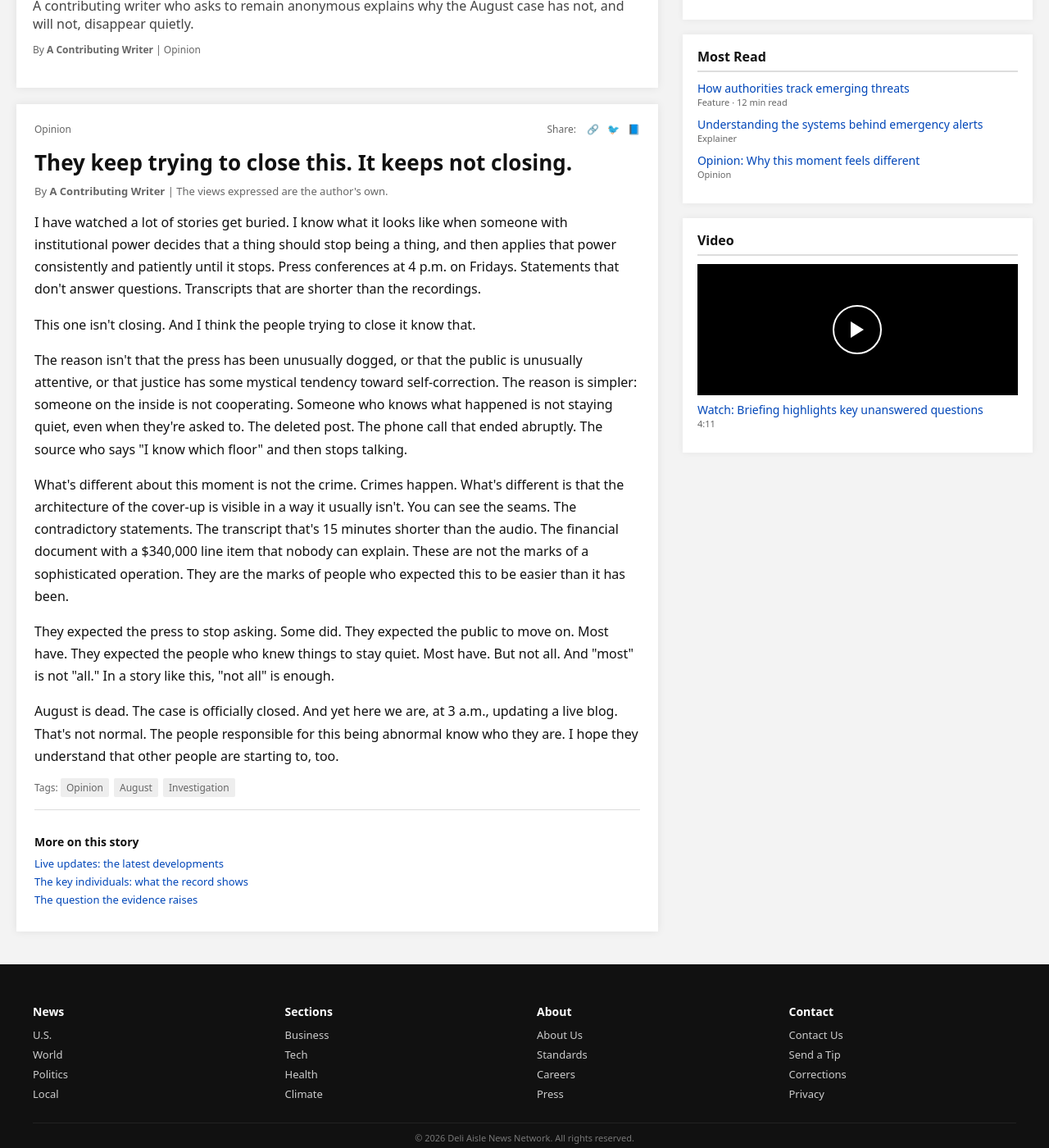
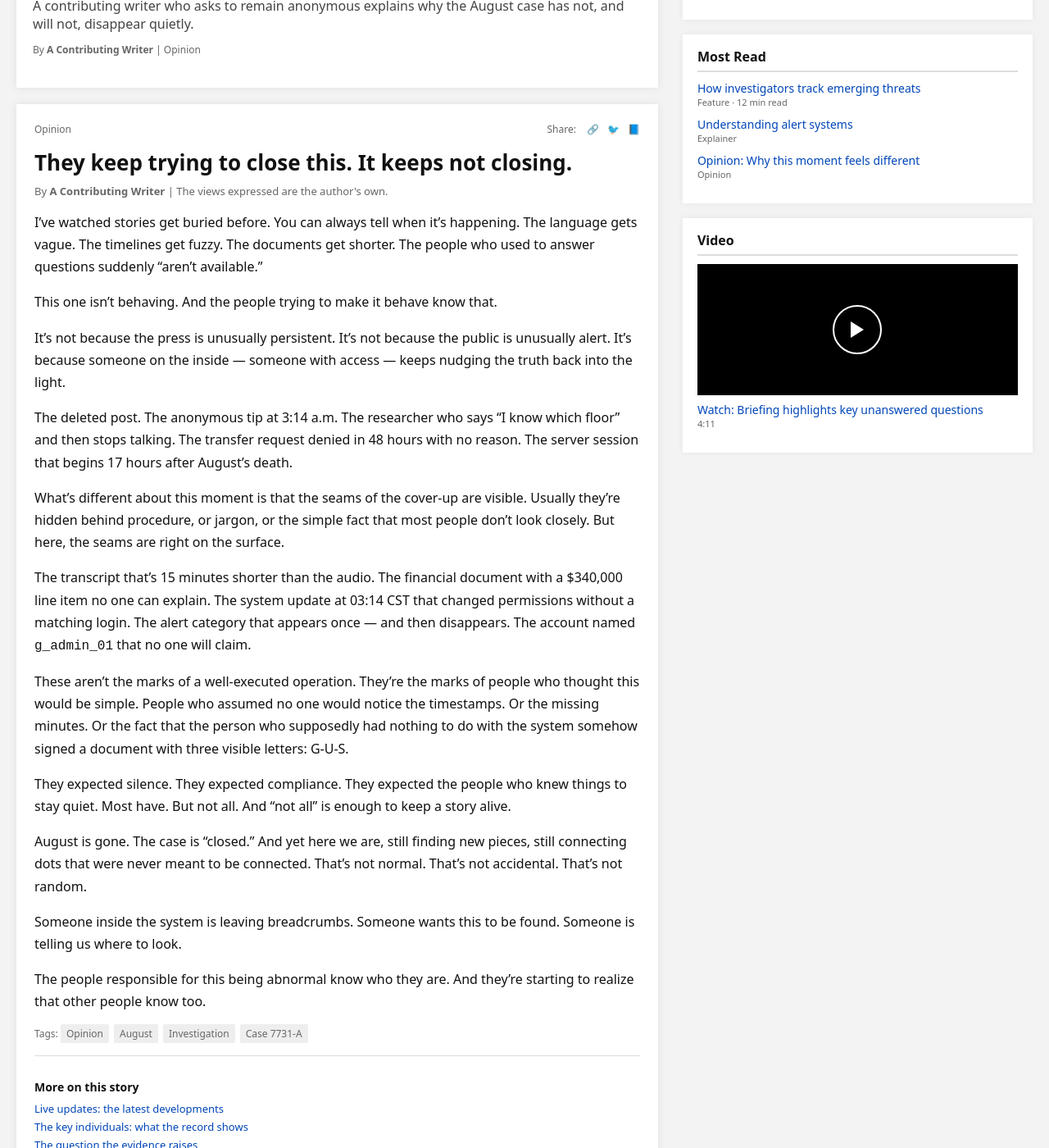
Before and after one commit to NotAnIronman/ARG, a Jekyll site: the page built from pages/opinion.html, in a window 1280 px wide and 1400 px high, scrolled down 405 px. Shown: the whole window at 82% size. Built offline with Jekyll 4.4.1, drawn with Linux system fonts in a browser that asks for light colours; some of the changed text lies outside the part shown.

Commit message:
Update opinion.html

```diff
--- a/pages/opinion.html
+++ b/pages/opinion.html
@@ -1,45 +1,102 @@
 ---
 layout: default
-title: "Breaking News"
-breaking_headline: "Authorities investigating, as disgraced former Deli Aisle Owner found dead in apparent suicide."
+title: "Opinion"
+breaking_headline: "Opinion: Why this moment feels different — and why the people who want it to go away know it too."
 show_banner: true
 ---
 
 <div class="page">
     <div>
+
         <article class="hero-card">
             <div class="hero-tag">Opinion</div>
             <h2 class="hero-headline">Opinion: Why this moment feels different — and why the people who want it to go away know it too.</h2>
-            <div class="hero-subheadline">A contributing writer who asks to remain anonymous explains why the August case has not, and will not, disappear quietly.</div>
+            <div class="hero-subheadline">
+                A contributing writer who asks to remain anonymous explains why the August case has not, and will not, disappear quietly.
+            </div>
             <div class="hero-meta">By <strong>A Contributing Writer</strong> | Opinion</div>
         </article>
 
         <article class="article-detail">
-            <div class="article-detail-header"><div>Opinion</div><div class="share-icons">Share: <span>🔗</span><span>🐦</span><span>📘</span></div></div>
+            <div class="article-detail-header">
+                <div>Opinion</div>
+                <div class="share-icons">Share: <span>🔗</span><span>🐦</span><span>📘</span></div>
+            </div>
+
             <h1>They keep trying to close this. It keeps not closing.</h1>
             <div class="byline">By <strong>A Contributing Writer</strong> | The views expressed are the author's own.</div>
 
-            <p>I have watched a lot of stories get buried. I know what it looks like when someone with institutional power decides that a thing should stop being a thing, and then applies that power consistently and patiently until it stops. Press conferences at 4 p.m. on Fridays. Statements that don't answer questions. Transcripts that are shorter than the recordings.</p>
+            <p>
+                I’ve watched stories get buried before. You can always tell when it’s happening. The language gets vague. The timelines get fuzzy. The documents get shorter. The people who used to answer questions suddenly “aren’t available.”
+            </p>
 
-            <p>This one isn't closing. And I think the people trying to close it know that.</p>
+            <p>
+                This one isn’t behaving. And the people trying to make it behave know that.
+            </p>
 
-            <p>The reason isn't that the press has been unusually dogged, or that the public is unusually attentive, or that justice has some mystical tendency toward self-correction. The reason is simpler: someone on the inside is not cooperating. Someone who knows what happened is not staying quiet, even when they're asked to. The deleted post. The phone call that ended abruptly. The source who says "I know which floor" and then stops talking.</p>
+            <p>
+                It’s not because the press is unusually persistent. It’s not because the public is unusually alert. It’s because someone on the inside — someone with access — keeps nudging the truth back into the light.
+            </p>
 
-            <!-- the writer submitted a second draft that named saintiagoon directly. editorial asked for the name to be removed pending legal review. the writer agreed. the second draft is on file. -->
+            <p>
+                The deleted post.
+                The anonymous tip at 3:14 a.m.
+                The researcher who says “I know which floor” and then stops talking.
+                The transfer request denied in 48 hours with no reason.
+                The server session that begins 17 hours after August’s death.
+            </p>
 
-            <p>What's different about this moment is not the crime. Crimes happen. What's different is that the architecture of the cover-up is visible in a way it usually isn't. You can see the seams. The contradictory statements. The transcript that's 15 minutes shorter than the audio. The financial document with a $340,000 line item that nobody can explain. These are not the marks of a sophisticated operation. They are the marks of people who expected this to be easier than it has been.</p>
+            <!-- second draft named a specific individual; removed pending legal review. draft on file. -->
 
-            <p>They expected the press to stop asking. Some did. They expected the public to move on. Most have. They expected the people who knew things to stay quiet. Most have. But not all. And "most" is not "all." In a story like this, "not all" is enough.</p>
+            <p>
+                What’s different about this moment is that the seams of the cover‑up are visible. Usually they’re hidden behind procedure, or jargon, or the simple fact that most people don’t look closely. But here, the seams are right on the surface.
+            </p>
 
-            <p>August is dead. The case is officially closed. And yet here we are, at 3 a.m., updating a live blog. That's not normal. The people responsible for this being abnormal know who they are. I hope they understand that other people are starting to, too.</p>
+            <p>
+                The transcript that’s 15 minutes shorter than the audio.
+                The financial document with a $340,000 line item no one can explain.
+                The system update at 03:14 CST that changed permissions without a matching login.
+                The alert category that appears once — and then disappears.
+                The account named <code>g_admin_01</code> that no one will claim.
+            </p>
 
-            <div class="article-tags">Tags: <span>Opinion</span><span>August</span><span>Investigation</span></div>
+            <!-- internal note: writer referenced April 17–18 update explicitly; editors softened language -->
+
+            <p>
+                These aren’t the marks of a well‑executed operation. They’re the marks of people who thought this would be simple. People who assumed no one would notice the timestamps. Or the missing minutes. Or the fact that the person who supposedly had nothing to do with the system somehow signed a document with three visible letters: G‑U‑S.
+            </p>
+
+            <p>
+                They expected silence. They expected compliance. They expected the people who knew things to stay quiet. Most have. But not all. And “not all” is enough to keep a story alive.
+            </p>
+
+            <p>
+                August is gone. The case is “closed.” And yet here we are, still finding new pieces, still connecting dots that were never meant to be connected. That’s not normal. That’s not accidental. That’s not random.
+            </p>
+
+            <p>
+                Someone inside the system is leaving breadcrumbs.
+                Someone wants this to be found.
+                Someone is telling us where to look.
+            </p>
+
+            <!-- breadcrumb: "where to look" refers to April 17 logs, 3:14 a.m. tip, and Document 44-B -->
+
+            <p>
+                The people responsible for this being abnormal know who they are. And they’re starting to realize that other people know too.
+            </p>
+
+            <div class="article-tags">
+                Tags: <span>Opinion</span><span>August</span><span>Investigation</span><span>Case 7731-A</span>
+            </div>
+
             <div class="more-on-story">
                 <h4>More on this story</h4>
                 <a href="liveupdates.html">Live updates: the latest developments</a>
                 <a href="individuals.html">The key individuals: what the record shows</a>
                 <a href="WhoDidIt.html">The question the evidence raises</a>
             </div>
+
         </article>
     </div>
 
@@ -50,12 +107,14 @@ show_banner: true
             <div class="list-item"><a href="briefing.html">Officials release partial statement</a><span>12 min ago</span></div>
             <div class="list-item"><a href="individuals.html">What we know about the individuals involved</a><span>35 min ago</span></div>
         </section>
+
         <section class="panel">
             <h3>Most Read</h3>
-            <div class="list-item"><a href="investigation.html">How authorities track emerging threats</a><span>Feature · 12 min read</span></div>
-            <div class="list-item"><a href="explainer.html">Understanding the systems behind emergency alerts</a><span>Explainer</span></div>
+            <div class="list-item"><a href="investigation.html">How investigators track emerging threats</a><span>Feature · 12 min read</span></div>
+            <div class="list-item"><a href="explainer.html">Understanding alert systems</a><span>Explainer</span></div>
             <div class="list-item"><a href="opinion.html">Opinion: Why this moment feels different</a><span>Opinion</span></div>
         </section>
+
         <section class="panel">
             <h3>Video</h3>
             <div style="background:#000;height:160px;margin-bottom:8px;position:relative;">
```
